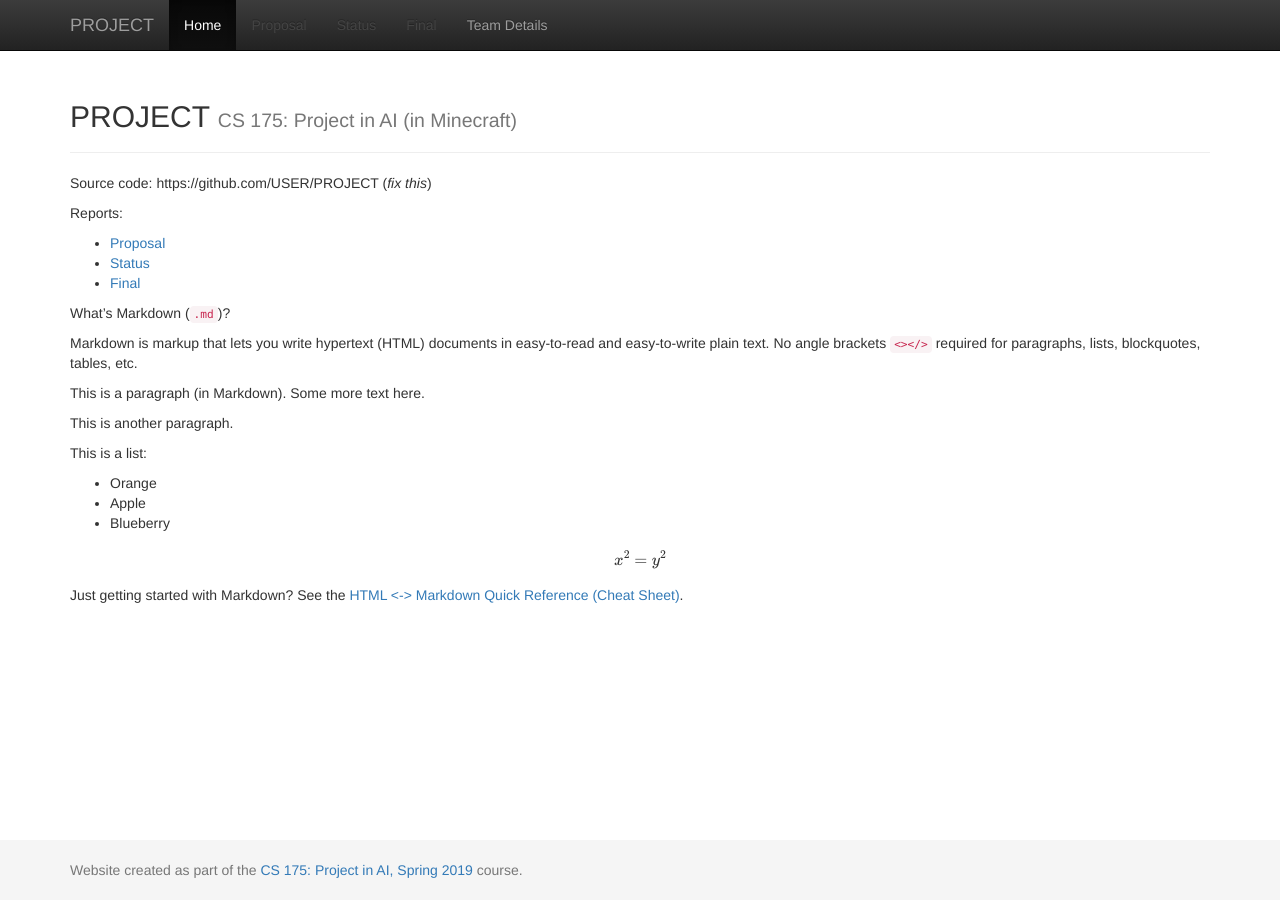
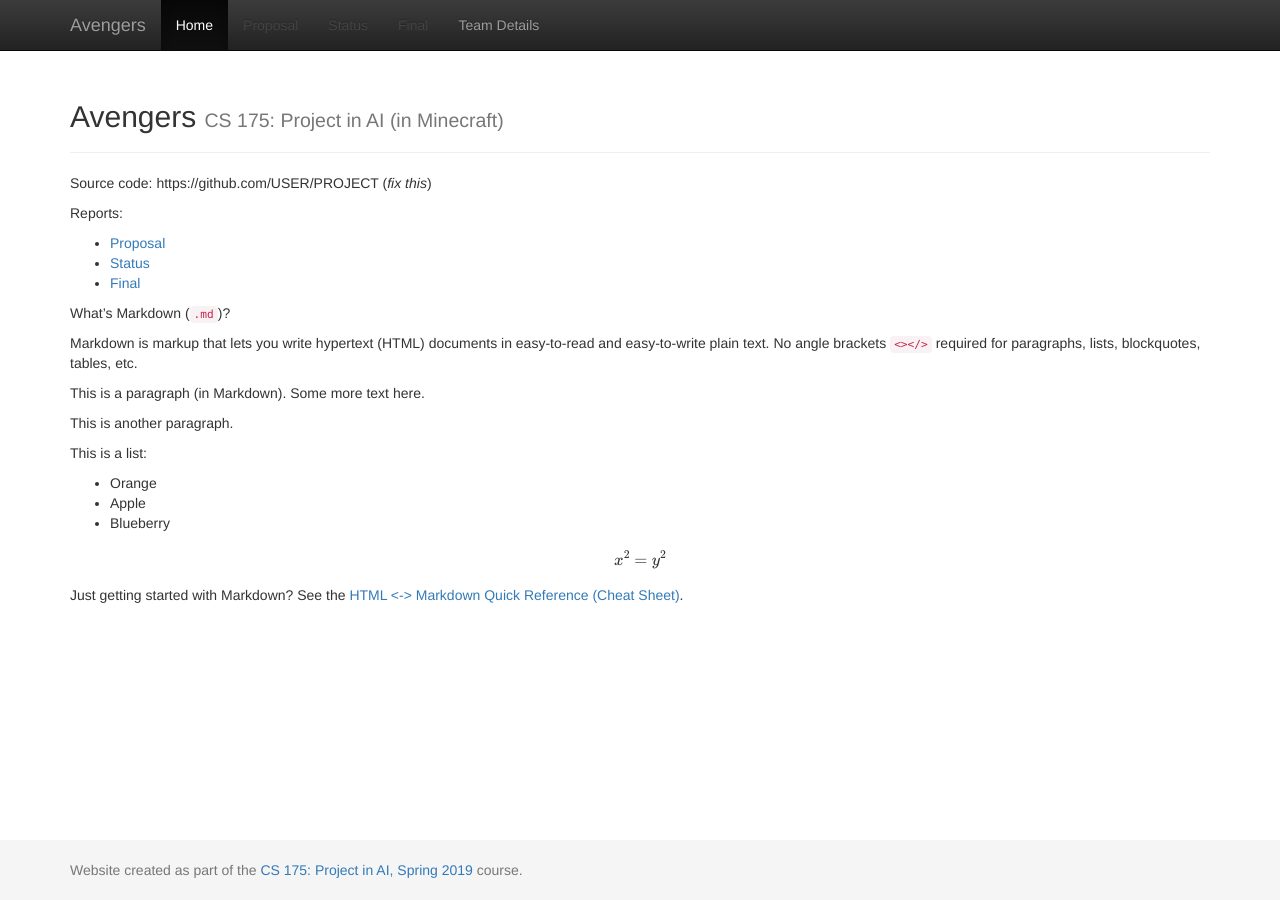
Before and after one commit to kexuejia911/Avengers, a Jekyll site: the page built from docs/index.md, in a window 1280 px wide. Built offline with Jekyll 4.4.1, drawn with Linux system fonts in a browser that asks for light colours; formulas are drawn with MathJax 3.

Commit message:
Update _config.yml

```diff
--- a/docs/_config.yml
+++ b/docs/_config.yml
@@ -1,7 +1,7 @@
 ###########
 # site.title
 
-title:    'PROJECT'
+title:    'Avengers'
 subtitle: 'CS 175: Project in AI (in Minecraft)'
 
 
```
